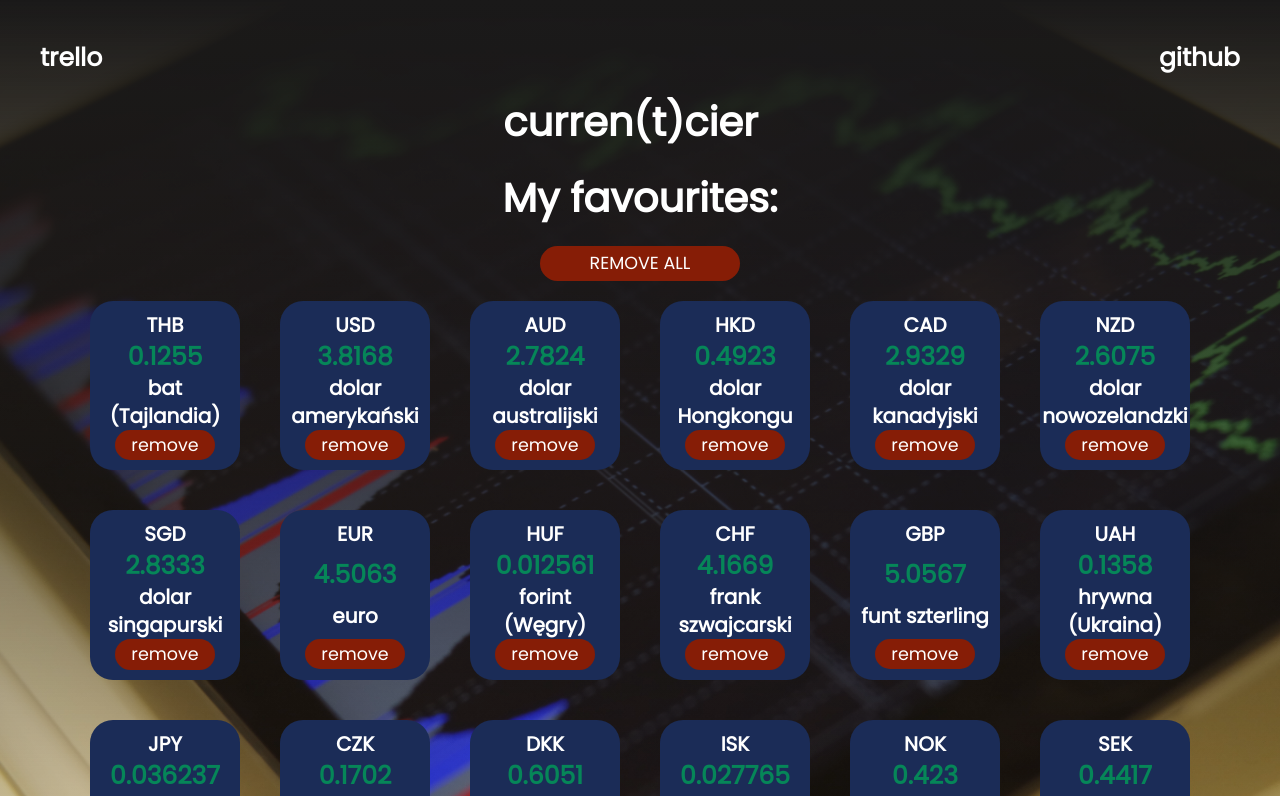
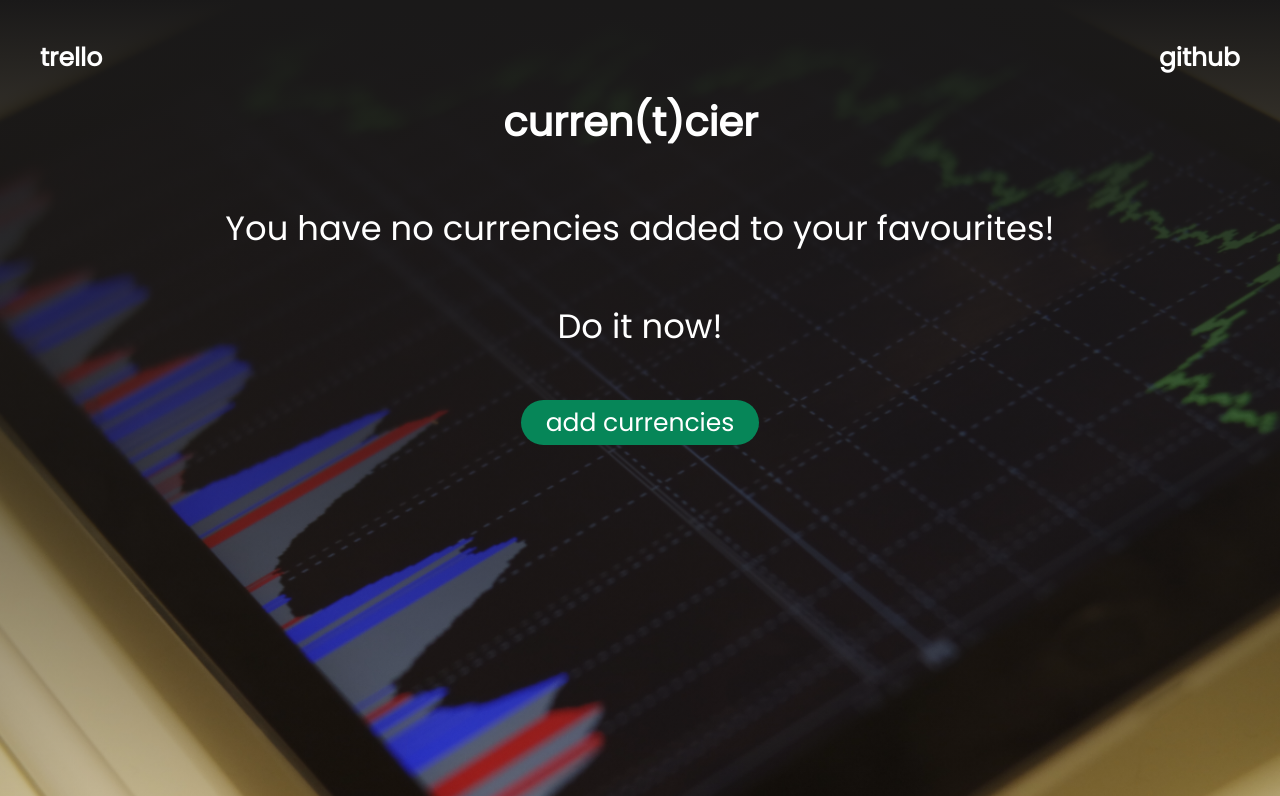
Before and after one commit to mat-karpowicz/currencier, a React (Create React App) app: page / in a window 1280 px wide. Shown: the top 796 px of the page. Built offline with nearby package versions, Linux system fonts and the light colour scheme.

Commit message:
[BW-06] Adds switch components display logic

```diff
--- a/src/App.js
+++ b/src/App.js
@@ -1,22 +1,39 @@
-import React from 'react';
+import React, { useState } from 'react';
 
 // MOCKED DATA
 import currenciesArray from './helpers/mockupData';
 
 // COMPONENTS
 import Navigation from './components/Navigation';
-// import Landing from './components/Landing';
-// import AddFavourite from './components/AddFavourite';
+import Landing from './components/Landing';
+import AddFavourite from './components/AddFavourite';
 import MyFavourites from './components/MyFavourites';
 
 function App() {
+  const [myFavs, setMyFavs] = useState([]);
+  const [addComponentDisplay, setAddComponentDisplay] = useState(false);
+
   return (
     <div className="App">
       <Navigation />
       <div className="container flex flex-ai-c flex-jc-c">
-        {/* <Landing /> */}
-        {/* <AddFavourite /> */}
-        <MyFavourites myFavs={currenciesArray} />
+        {myFavs.length === 0 && addComponentDisplay === false ? (
+          <Landing setAddComponentDisplay={setAddComponentDisplay} />
+        ) : null}
+
+        {addComponentDisplay === true ? (
+          <AddFavourite
+            setMyFavs={setMyFavs}
+            setAddComponentDisplay={setAddComponentDisplay}
+          />
+        ) : null}
+
+        {myFavs.length !== 0 && addComponentDisplay === false ? (
+          <MyFavourites
+            myFavs={currenciesArray}
+            setAddComponentDisplay={setAddComponentDisplay}
+          />
+        ) : null}
       </div>
     </div>
   );
--- a/src/components/AddFavourite.jsx
+++ b/src/components/AddFavourite.jsx
@@ -1,4 +1,5 @@
 import React, { useState } from 'react';
+import PropTypes from 'prop-types';
 
 // COMPONENTS
 import Currency from './Currency';
@@ -6,7 +7,7 @@ import Currency from './Currency';
 // IMPORT MOCKUP DATA
 import currenciesArray from '../helpers/mockupData';
 
-function AddFavourite() {
+function AddFavourite({ setAddComponentDisplay }) {
   // eslint-disable-next-line
   const [currencies, setCurrencies] = useState(currenciesArray);
   const [displayCurrencies, setDisplayCurrencies] = useState(currencies);
@@ -30,18 +31,22 @@ function AddFavourite() {
         placeholder="search for currency"
         onChange={(e) => search(e)}
       />
-      <button type="button" className="btn back-btn">
+      <button
+        type="button"
+        className="btn back-btn"
+        onClick={() => setAddComponentDisplay(false)}
+      >
         go back
       </button>
       <div className="currency-container flex flex-jc-c">
         {displayCurrencies.map(({ currency, mid, code }) => {
           return (
             <Currency
+              key={currency.code}
               currency={currency}
               mid={mid}
               code={code}
-              key={currency.code}
-              value
+              btnType
             />
           );
         })}
@@ -50,4 +55,8 @@ function AddFavourite() {
   );
 }
 
+AddFavourite.propTypes = {
+  setAddComponentDisplay: PropTypes.func.isRequired,
+};
+
 export default AddFavourite;
--- a/src/components/Currency.jsx
+++ b/src/components/Currency.jsx
@@ -1,21 +1,13 @@
 import React from 'react';
 import PropTypes from 'prop-types';
 
-function Currency({ currency, mid, code, value }) {
-  Currency.propTypes = {
-    currency: PropTypes.string.isRequired,
-    mid: PropTypes.string.isRequired,
-    code: PropTypes.string.isRequired,
-    value: PropTypes.bool.isRequired,
-  };
-  console.log(value);
-
+function Currency({ currency, mid, code, btnType }) {
   return (
     <div className="currency flex flex-col flex-ai-c flex-jc-sb">
       <h3 className="currency-info">{code}</h3>
       <h3 className="currency-rate">{mid}</h3>
       <h3 className="currency-info">{currency}</h3>
-      {value ? (
+      {btnType ? (
         <button type="button" className="btn add-btn">
           add
         </button>
@@ -28,4 +20,11 @@ function Currency({ currency, mid, code, value }) {
   );
 }
 
+Currency.propTypes = {
+  currency: PropTypes.string.isRequired,
+  mid: PropTypes.number.isRequired,
+  code: PropTypes.string.isRequired,
+  btnType: PropTypes.bool.isRequired,
+};
+
 export default Currency;
--- a/src/components/Landing.jsx
+++ b/src/components/Landing.jsx
@@ -1,16 +1,26 @@
 import React from 'react';
+import PropTypes from 'prop-types';
 
-function Landing() {
+function Landing({ setAddComponentDisplay }) {
   return (
     <div className="landing">
       <p className="landing-text">
         You have no currencies added to your favourites!
       </p>
       <p className="landing-text">Do it now!</p>
-      <button type="button" className="btn landing-btn">
+      <button
+        type="button"
+        className="btn landing-btn"
+        onClick={() => setAddComponentDisplay(true)}
+      >
         add currencies
       </button>
     </div>
   );
 }
+
+Landing.propTypes = {
+  setAddComponentDisplay: PropTypes.func.isRequired,
+};
+
 export default Landing;
--- a/src/components/MyFavourites.jsx
+++ b/src/components/MyFavourites.jsx
@@ -4,16 +4,19 @@ import PropTypes from 'prop-types';
 // COMPONENTS
 import Currency from './Currency';
 
-function MyFavourites({ myFavs }) {
-  MyFavourites.propTypes = {
-    myFavs: PropTypes.arrayOf(Object).isRequired,
-  };
-
+function MyFavourites({ myFavs, setAddComponentDisplay }) {
   return (
     <div className="favs-container flex flex-col">
       <h1 className="fav-title">My favourites:</h1>
-      <button type="button" className="btn remove-all-btn">
-        REMOVE ALL
+      <button
+        type="button"
+        className="btn fav-btn add-more-btn"
+        onClick={() => setAddComponentDisplay(true)}
+      >
+        add more
+      </button>
+      <button type="button" className="btn fav-btn remove-all-btn">
+        remove all
       </button>
       <div className="currency-container flex flex-jc-c">
         {myFavs.map(({ currency, mid, code }) => {
@@ -23,7 +26,7 @@ function MyFavourites({ myFavs }) {
               mid={mid}
               code={code}
               key={currency.code}
-              value={false}
+              btnType={false}
             />
           );
         })}
@@ -32,4 +35,9 @@ function MyFavourites({ myFavs }) {
   );
 }
 
+MyFavourites.propTypes = {
+  myFavs: PropTypes.arrayOf(Object).isRequired,
+  setAddComponentDisplay: PropTypes.func.isRequired,
+};
+
 export default MyFavourites;
--- a/src/styles/_myFavourites.scss
+++ b/src/styles/_myFavourites.scss
@@ -6,21 +6,30 @@
     margin-bottom: 20px;
   }
 
-  .remove-all-btn {
+  .fav-btn {
     min-width: 200px;
     font-size: $font-mini;
     margin: auto;
     margin-bottom: 20px;
+  }
+
+  .remove-all-btn {
     background-color: $redishColor;
   }
+
+  .add-more-btn {
+    background-color: $greenishColor;
+  }
 }
+
 @media (min-width: 48rem) {
   .favs-container {
-    .remove-all-btn {
+    .fav-btn {
       font-size: $font-small;
     }
   }
 }
+
 @media (min-width: 75rem) {
   .favs-container {
     .fav-title {
```
